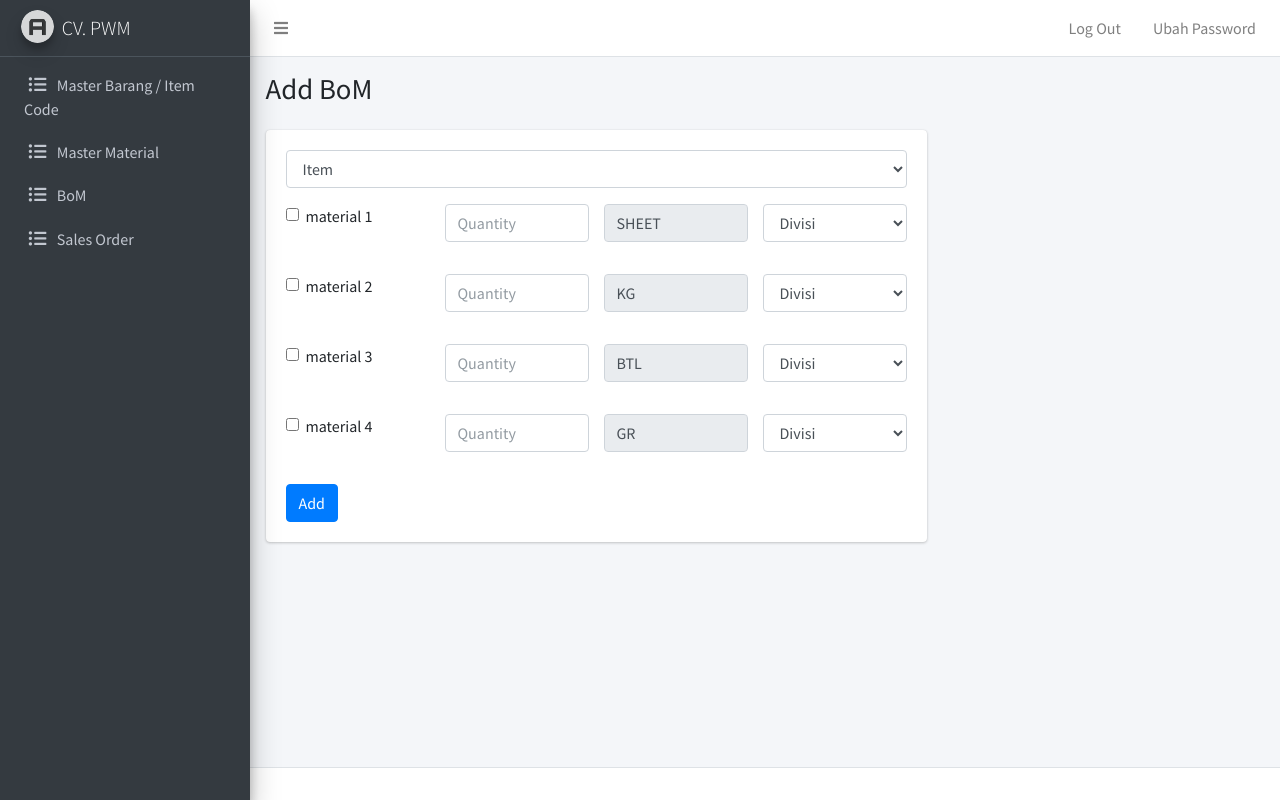
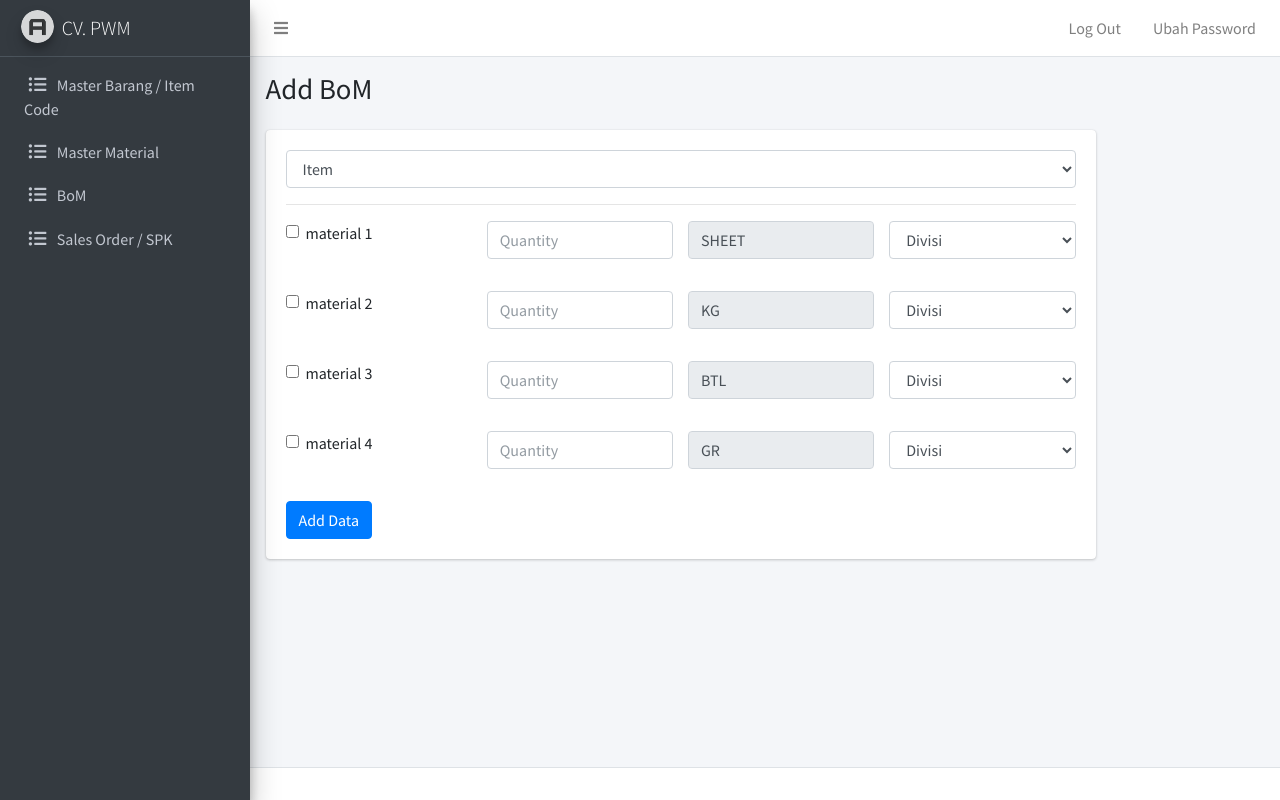
Before and after one commit to YusufAlvin/pwm, a PHP site: page /admin/bom-add.php in a window 1280 px wide. Run offline with PHP 8.4, Linux system fonts and the light colour scheme; a user stored in the database is signed in; data comes from the database, SQL or seed files in the repository; some libraries are stand-ins or nearby versions.

Commit message:
memperbaiki eror bom-add.php

```diff
--- a/admin/bom-add.php
+++ b/admin/bom-add.php
@@ -1,5 +1,6 @@
 <?php
 session_start();
+error_reporting(0);
 require_once "../koneksi.php";
 
 if($_SESSION['login'] != true){
@@ -19,6 +20,11 @@
   $new_quantity = [];
   $new_divisi = [];
 
+  if(count($material) == 0 || $item == ""){
+    echo "<script>alert('Isi kolom item, material, quantity, divisi');location.href='bom-add.php'</script>";
+    exit();
+  }
+
   for($i = 0; $i < count($quantity); $i++){
     if($quantity[$i] == ""){
       continue;
@@ -33,11 +39,12 @@
     array_push($new_divisi, htmlspecialchars($divisi[$j]));
   }
 
-  // $query3 = mysqli_query($conn, "SELECT so_quantity FROM so WHERE so_id = $so_id");
-  // $quantity_order = mysqli_fetch_assoc($query3);
+  if(count($new_divisi) != count($material) || count($new_quantity) != count($material)){
+    echo "<script>alert('Isi kolom material, quantity, divisi');location.href='bom-add.php'</script>";
+    exit();
+  }
 
   for($k = 0; $k < count($material); $k++){
-    // $totalkebutuhan = floatval($quantity_order['so_quantity']) * floatval($new_quantity[$k]);
     mysqli_query($conn, "INSERT INTO bom VALUES ('', '$item', '$material[$k]', $new_divisi[$k], $new_quantity[$k])");
   }
 
@@ -73,7 +80,7 @@
     <div class="content">
       <div class="container-fluid">
         <div class="row">
-          <div class="col-md-8">
+          <div class="col-md-10">
             <div class="card">
               <div class="card-body">
                 <form action="" method="post">
@@ -83,6 +90,7 @@
                       <option value="<?= $item['item_id'] ?>"><?= $item['item_nama'] ?></option>
                     <?php endwhile; ?>
                   </select>
+                  <hr>
                   <?php while($material = mysqli_fetch_assoc($querymaterial)) : ?>
                   <div class="row mb-3">
                     <div class="col-md">
@@ -117,7 +125,7 @@
                   <?php endwhile; ?>
                   <div class="row">
                     <div class="col-md-4">
-                      <button class="btn btn-primary" type="submit" name="add">Add</button>
+                      <button class="btn btn-primary" type="submit" name="add">Add Data</button>
                     </div>
                   </div>
                 </form>
--- a/admin/template/sidebar.php
+++ b/admin/template/sidebar.php
@@ -39,7 +39,7 @@
           <a href="so.php" class="nav-link">
             <i class="nav-icon far fas fa-list-ul"></i>
             <p>
-              Sales Order
+              Sales Order / SPK
             </p>
           </a>
         </li>
```
